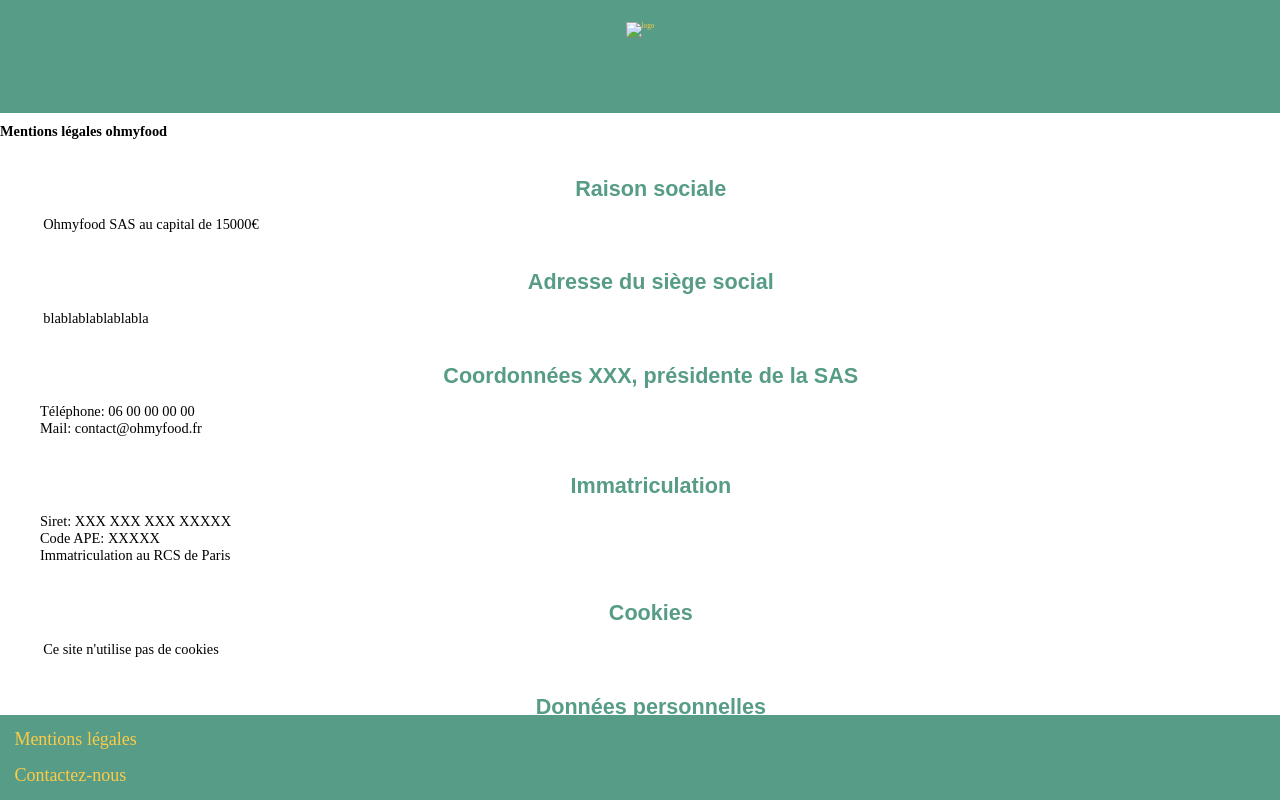
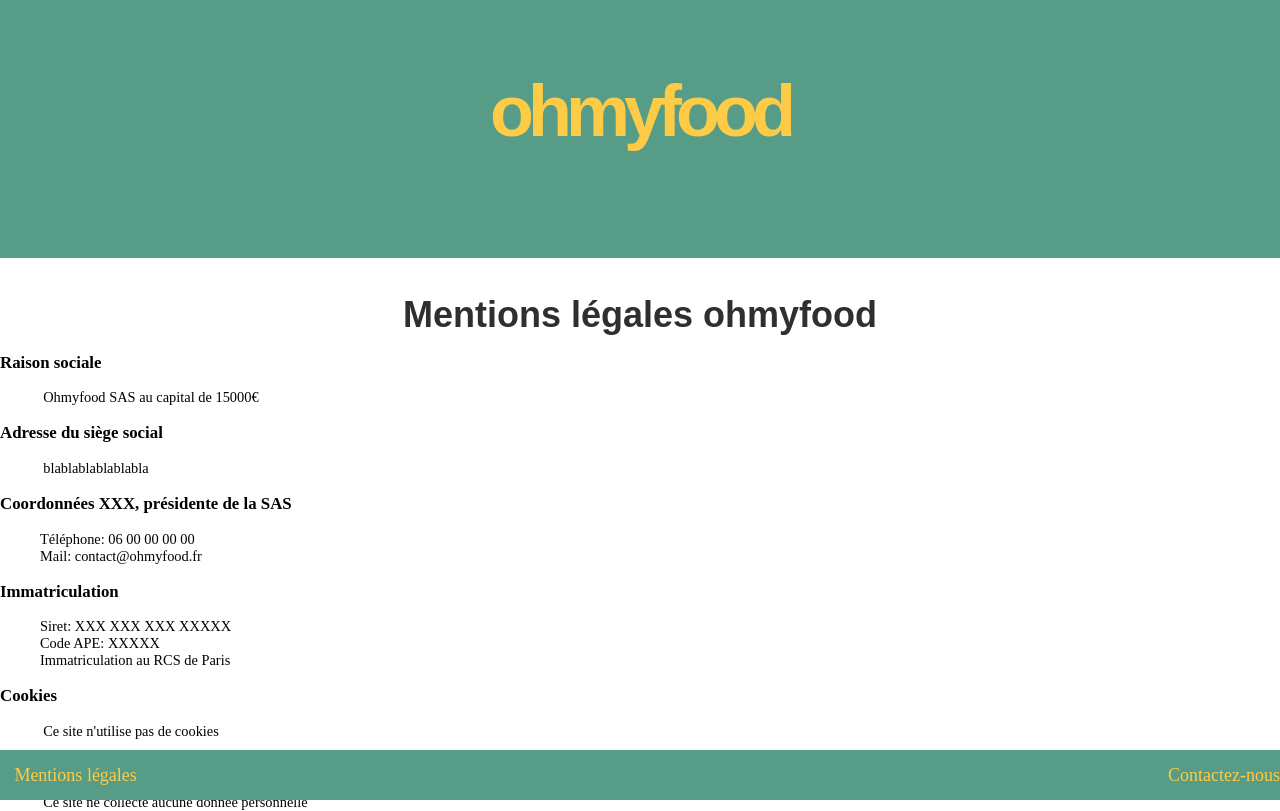
Before and after one commit to Cendres42/FirstProjectK42, a plain HTML site: page Mentionslegales.html in a window 1280 px wide. Drawn offline with Linux system fonts and the light colour scheme; files that its build step writes are made by us from their sources.

Commit message:
page mentions legales modifiee

```diff
--- a/Mentionslegales.html
+++ b/Mentionslegales.html
@@ -11,46 +11,38 @@
     <link href="https://fonts.googleapis.com/css?family=Montserrat:400,700%7CRaleway:400,600,700" rel="stylesheet">
     <link href="https://fonts.googleapis.com/css?family=Dancing+Script" rel="stylesheet">
     <link href="https://fonts.googleapis.com/css?family=Vidaloka" rel="stylesheet">
-    <link rel="stylesheet" href="style.css">
+    <link rel="stylesheet" href="style/style.css">
     <link rel="stylesheet" href="https://use.fontawesome.com/releases/v5.5.0/css/all.css" integrity="sha384-B4dIYHKNBt8Bc12p+WXckhzcICo0wtJAoU8YZTY5qE0Id1GSseTk6S+L3BlXeVIU" crossorigin="anonymous">
 </head>
 <body>
     <header>
-        <div class="logo"><img src="logo.jpg" alt="logo" /></div>
+        <div class="logo"><h1>ohmyfood</h1></div>
     </header>
-
-
-             <div class="ML">
-                         <h1> Mentions l&eacute;gales ohmyfood</h1>
-             </div>
-
-              <div id="infos-legales">
-                      <h2> Raison sociale</h2>
+         <h2> Mentions l&eacute;gales ohmyfood</h2>
+    <section id="infos-legales">
+                <h3> Raison sociale</h3>
                     <p> Ohmyfood SAS au capital de 15000€ </p>
-                            <h2> Adresse du siège social </h2>
+                <h3> Adresse du siège social </h3>
                     <p> blablablablablabla </p>
-                            <h2> Coordonn&eacute;es XXX, présidente de la SAS</h2>
+                <h3> Coordonn&eacute;es XXX, présidente de la SAS</h3>
                     <ul>
                         <li> T&eacute;l&eacute;phone: 06 00 00 00 00  </li>
                         <li> Mail: contact@ohmyfood.fr</li>
                     </ul>
-                            <h2> Immatriculation </h2>
+                <h3> Immatriculation </h3>
                     <ul>
                         <li> Siret: XXX XXX XXX XXXXX</li>
                         <li> Code APE: XXXXX </li>
                         <li> Immatriculation au RCS de Paris</li>
                     </ul>
-                            <h2> Cookies </h2>
+                <h3> Cookies </h3>
                       <p> Ce site n'utilise pas de cookies</p>
-                            <h2> Donn&eacute;es personnelles</h2>
+                <h3> Donn&eacute;es personnelles</h3>
                       <p> Ce site ne collecte aucune donn&eacute;e personnelle</p>
-                        </div>
-
+        </section>
         <footer>
-                  <div id="basdepage">
             <div id="Mentions"><a href="Mentionslegales.html" target="_blank">Mentions l&eacute;gales</a></div>
             <div id="Contact"> <a href=" mailto:contact@ohmyfood.fr">Contactez-nous</a></div>
-                  </div>
         </footer>
 
     </body>
```
Lines whose indentation alone changed are shown as unchanged.
